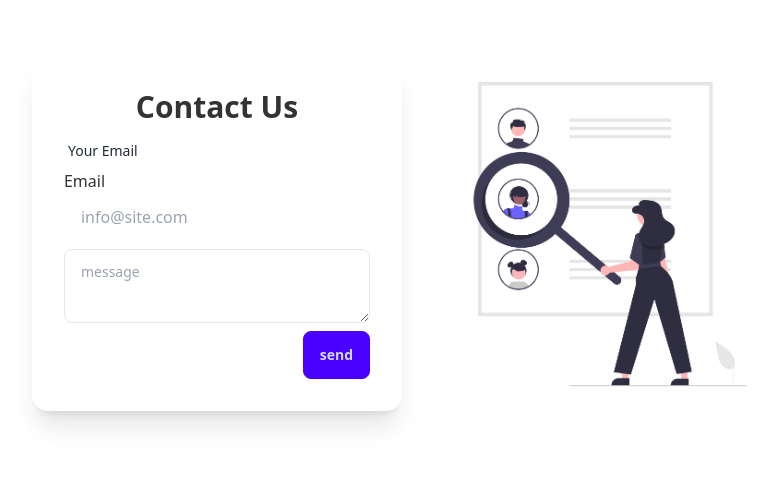
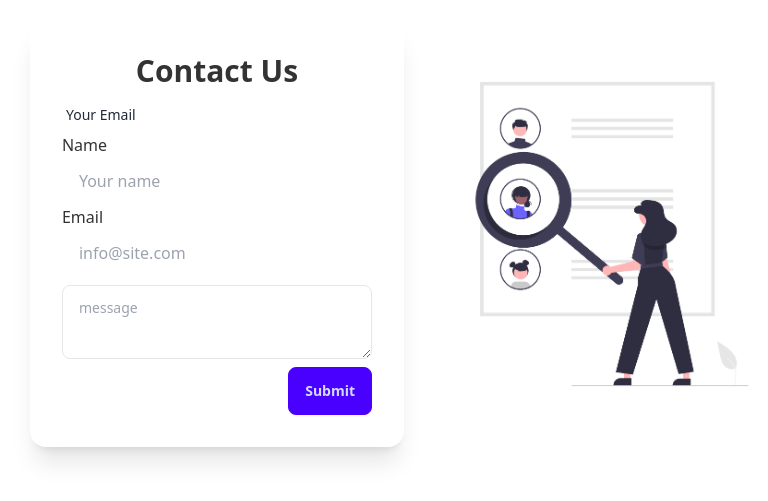
Before and after one commit to Jahirul83/Pet-Shop-client, a React (Vite) app: page / in a window 1280 px wide. Shown: the part 1628-2129 px from the top of the page, without its empty margins (223-991 px from the left). Built offline with nearby package versions, Linux system fonts and the light colour scheme; no server answers.

Commit message:
send email from client

```diff
--- a/package.json
+++ b/package.json
@@ -10,6 +10,7 @@
     "preview": "vite preview"
   },
   "dependencies": {
+    "@emailjs/browser": "^4.1.0",
     "@smastrom/react-rating": "^1.5.0",
     "axios": "^1.6.2",
     "firebase": "^10.7.0",
--- a/src/Pages/Contact/Contact.jsx
+++ b/src/Pages/Contact/Contact.jsx
@@ -1,21 +1,44 @@
 import { useContext } from 'react';
 import contactPic from '../../assets/undraw_People_search_re_5rre.png'
 import { AuthContext } from '../../providers/AuthProvider';
-
+import { useRef } from 'react';
+import emailjs from '@emailjs/browser';
+import swal from 'sweetalert';
 
 const Contact = () => {
-    const { dark} = useContext(AuthContext);
+    const { dark } = useContext(AuthContext);
     const containerStyle = {
         backgroundColor: dark ? '#333333' : '#ffffff',
-        color:'#333333',
-      };
+        color: '#333333',
+    };
+
+    const form = useRef();
+
+    const sendEmail = (e) => {
+        e.preventDefault();
+
+        emailjs.sendForm('service_04d6gpn', 'template_hgbrvof', form.current, {
+            publicKey: '6J6MtBIi4FHcqXp-T',
+        })
+            .then(
+                () => {
+                    console.log('SUCCESS!');
+                    swal("Email successfully sent!", "You clicked the button!", "success");
+                    e.target.reset();
+                },
+                (error) => {
+                    console.log('FAILED...', error.text);
+                },
+            );
+    }
+
     return (
         <div>
             <div style={containerStyle} className="hero min-h-screen bg-base-200">
                 <div className="hero-content flex-col lg:flex-row-reverse">
                     <img src={contactPic} className='max-w-sm w-1/2 md:w-full' />
                     <div>
-                        <div className="card bg-base-100 shadow-xl">
+                        <form ref={form} className="card bg-base-100 shadow-xl" onSubmit={sendEmail}>
                             <div className="card-body">
                                 <h2 className="text-center font-semibold text-3xl">Contact Us</h2>
                                 <div className="form-control">
@@ -23,16 +46,20 @@ const Contact = () => {
                                         <span className="label-text">Your Email</span>
                                     </label>
                                     <label className="input-group">
+                                        <span>Name</span>
+                                        <input type="text" placeholder="Your name" className='input w-full' name="from_name" />
+                                    </label>
+                                    <label className="input-group">
                                         <span>Email</span>
-                                        <input type="text" placeholder="info@site.com" className='input w-full' />
+                                        <input type="text" placeholder="info@site.com" className='input w-full' name="user_email" />
                                     </label>
                                 </div>
-                                <textarea className="textarea textarea-ghost border-inherit" placeholder="message"></textarea>
+                                <textarea className="textarea textarea-ghost border-inherit" placeholder="message" name="message"></textarea>
                                 <div className="card-actions justify-end">
-                                    <button className="btn btn-primary">send</button>
+                                    <input type="submit" placeholder="Send" className='btn btn-primary' />
                                 </div>
                             </div>
-                        </div>
+                        </form>
                     </div>
                 </div>
             </div>
--- a/src/Pages/Pets/PetCards.jsx
+++ b/src/Pages/Pets/PetCards.jsx
@@ -6,7 +6,7 @@ const PetCards = ({ pet }) => {
     const { _id, location, image, age, name, rating, short_description } = pet;
     return (
         <div>
-            <div className="card w-96 bg-base-100 shadow-xl">
+            <div className="card bg-base-100 shadow-xl">
                 <figure className="px-10 pt-10">
                     <img src={image} alt="Shoes" className="rounded-xl w-60 h-60" />
                 </figure>
```
Also changed, not shown: 1 other file (tests, documents, lock files or other folders).
